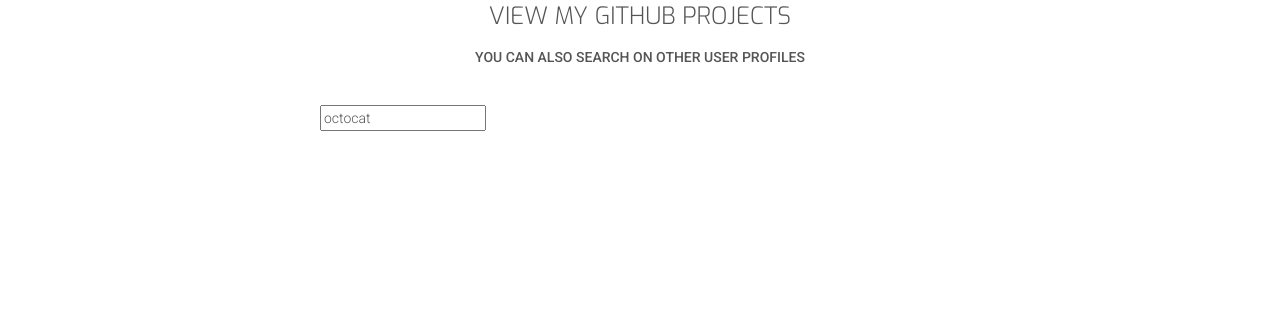
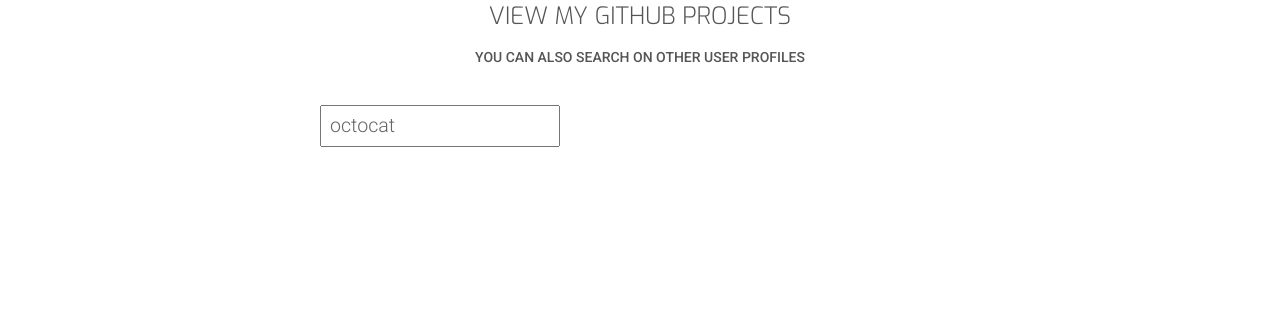
Before and after one commit to LinusLoof/resume-project, a plain HTML site: page github.html in a window 1280 px wide. Shown: the part 383-695 px from the top of the page. Drawn offline with nearby package versions, Linux system fonts and the light colour scheme.

Commit message:
fixed .css

```diff
--- a/github.html
+++ b/github.html
@@ -5,7 +5,7 @@
     <link rel="stylesheet" href="https://maxcdn.bootstrapcdn.com/bootstrap/3.3.7/css/bootstrap.min.css" type="text/css" />
     <link rel="stylesheet" href="https://maxcdn.bootstrapcdn.com/font-awesome/4.7.0/css/font-awesome.min.css" type="text/css" />
     <link rel="stylesheet" href="https://cdnjs.cloudflare.com/ajax/libs/hover.css/2.1.1/css/hover-min.css" type="text/css" />
-    <link rel="stylesheet" href="assets/css/github-styles.css" type="text/css">
+    <link rel="stylesheet" href="assets/css/github-style.css" type="text/css">
     <link rel="stylesheet" href="assets/css/style.css" type="text/css" />
 
     <script src="https://ajax.googleapis.com/ajax/libs/jquery/3.2.1/jquery.min.js"></script>
```
